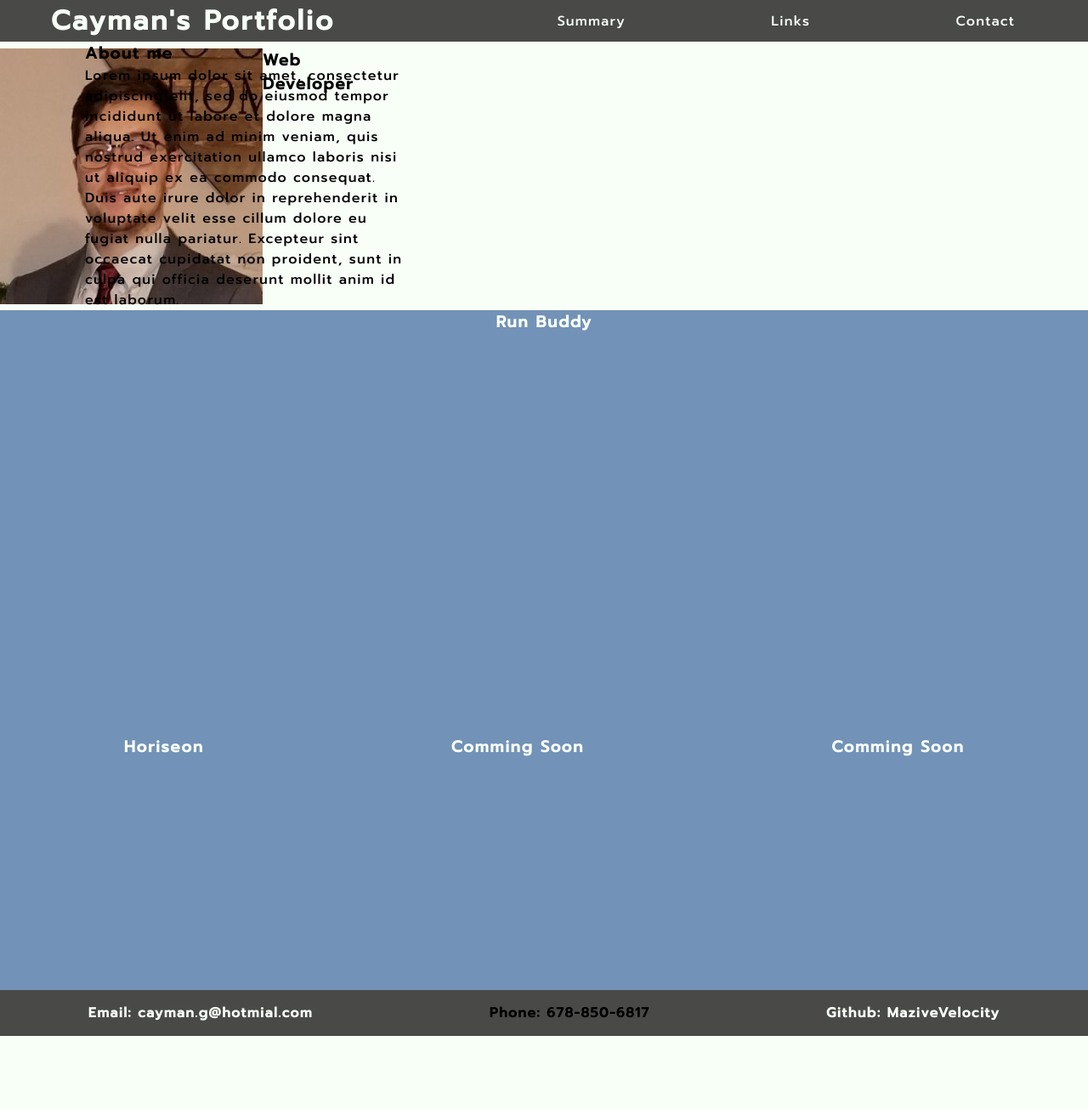
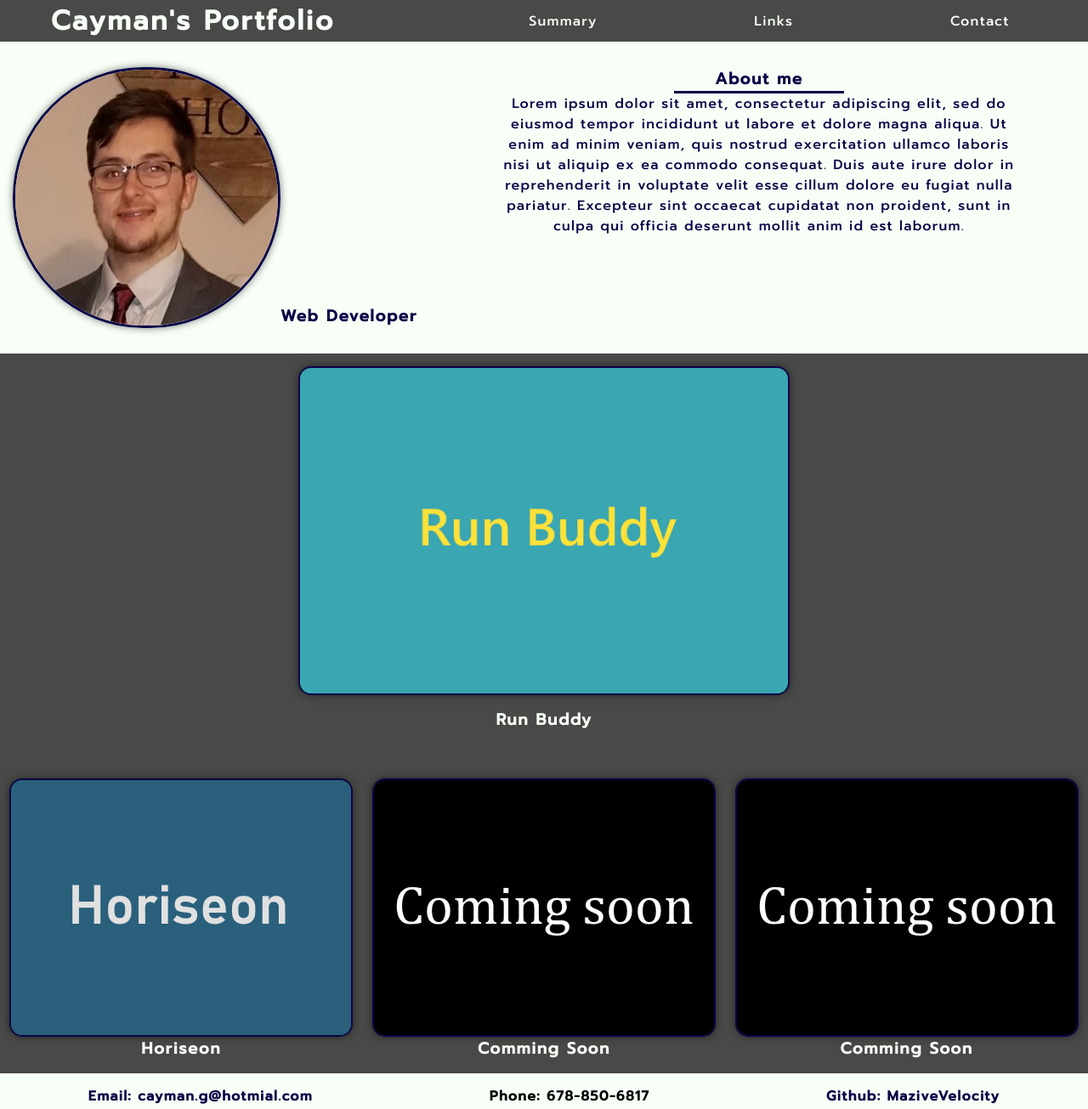
Before and after one commit to MaziveVelocity/Portfolio-page, a plain HTML site: page index.html in a window 1280 px wide. Shown: the whole page at 85% size. Before the commit the page ends 1219 px from the top, so only its background shows below. Drawn offline with Linux system fonts and the light colour scheme.

Commit message:
added contiued styles and images. started media queries

```diff
--- a/Assets/CSS/style.css
+++ b/Assets/CSS/style.css
@@ -10,6 +10,7 @@
     font-family: 'Prompt', sans-serif;
     letter-spacing: 0.08em;
     margin: 0;
+    padding: 0;
 }
 
 body{
@@ -28,6 +29,10 @@ header{
     flex-wrap: wrap;
     align-items: center;
     background-color: var(--primary);
+}
+
+header h1{
+    text-align: center;
 }
 
 header nav {
@@ -53,57 +58,106 @@ header div{
 /*-----Hero section----*/
 #hero{
     display: flex;
-    align-items: center;
+    align-items: flex-start;
+    justify-content: space-between;
+    flex-flow: row wrap;
 }
 
 #hero #title-con{
     display: flex;
     justify-content: space-between;
-    width: 100px;
+    flex-flow: row wrap;
+    margin: 30px 15px;
+}
+
+#hero #title-con h3{
+    display: flex;
+    align-self: flex-end;
+    color: var(--font);
+}
+
+#hero #title-con img {
+    border: 3px solid var(--font);
+    border-radius: 180px;
+    box-shadow: 0 0 10px rgba(0, 0, 0, 0.5);
 }
 
 #hero #summary-con{
+    display: flex;
+    flex-direction: column;
+    align-items: center;
+    text-align: center;
+    flex-grow: 1;
     width: 30%;
-
+    margin: 30px 30px;
+    padding: 0 50px;
 }
 
-#hero #title-con img {
-    align-items: flex-start;
+#hero #summary-con #summary-title{
+    width: 200px;
+    margin: 0 15px;
+    border-bottom: 3px solid var(--font);
+    color: var(--font);
+}
+
+#hero #summary-con #summary p{
+    color: var(--font);
 }
 
 /*----Link section----*/
+.link a img{
+    border-radius: 15px;
+    border: 2px solid var(--font);
+    box-shadow: 0 0 10px rgba(0, 0, 0, 0.5);
+    margin: 0 10px;
+    max-width: 95%;
+    height: auto;
+}
+
 #first-link-con{
-    background-color: var(--secondary);
+    display: flex;
+    justify-content: center;
+    background-color: var(--primary);
     height: 500px;
+    max-width: 100%;
+}
+
+#first-link-con #first-link{
+    text-align: center;
+}
+
+#first-link-con #first-link img{
+
+    margin: 15px auto;
 }
 
 #link-con{
     display: flex;
     flex-flow: row wrap;
-    background-color: var(--secondary);
     justify-content: space-around;
-    height: 300px;
-    margin: 0 auto;
-}
-
-#first-link{
     text-align: center;
+    background-color: var(--primary);
+    height: auto;
+    max-width: 100%;
+    padding-bottom: 15px;
 }
 
 #link-con #first-link {
     width: 500px;
     background-color: var(--primary);
 }
+
 /*----Contact section----*/
 #contact-info{
     display: flex;
     justify-content: space-around;
     flex-flow: row wrap;
-    background-color: var(--primary);
+    background-color: var(--background);
     padding: 15px 0;
 }
 
-#contact-info h4 {
+#contact-info h4 a {
+    color: var(--font);
     margin: 0 auto;
 }
 
@@ -112,9 +166,13 @@ header div{
 Media quieries
 */
 @media screen and(max-width: 768px){
-
+    * {
+        max-width: 768px;
+    }
 }
 
 @media screen and(max-width: 480px){
-
+    * {
+        max-width: 480px;
+    }
 }
--- a/index.html
+++ b/index.html
@@ -22,7 +22,7 @@
             <ul>
                 <li><a href="#summary-con">Summary</a></li>
                 <li><a href="#link-con">Links</a></li>
-                <li><a href="#contact-info">Contact</a></li>
+                    <li><a href="#contact-info">Contact</a></li>
             </ul>
         </nav>
     </Header>
@@ -53,23 +53,26 @@
         </div>
     </section>
 
-    <div id="first-link-con">
-        <div id="first-link" class="">
-            <h3 class="link-title"><a href="https://mazivevelocity.github.io/run-buddy/">Run Buddy</a></h3>
+        <div id="first-link-con">
+            <div id="first-link" class="link">
+                <a href="https://mazivevelocity.github.io/run-buddy/"><img src="./Assets/Images/run-buddy.png" alt="Run buddy page link image"></a>
+                <h3 class="link-title"><a href="https://mazivevelocity.github.io/run-buddy/">Run Buddy</a></h3>
+            </div>
         </div>
-    </div>
-
         <!--Links container-->
     <section id="link-con">
 
-        <!--Linkes and titles-->
-        <div class="link">
+            <!--Linkes and titles-->
+        <div class="link" id="second-link">
+            <a href="https://mazivevelocity.github.io/Horiseon-marketing-page/"><img src="./Assets/Images/horiseon.png" alt="Horiseon page link image"></a>
             <h3 class="link-title"><a href="https://mazivevelocity.github.io/Horiseon-marketing-page/">Horiseon</a></h3>
         </div>
-        <div class="link">
+        <div class="link" id="third-link">
+            <a href="#"><img src="./Assets/Images/coming-soon.png" alt="Coming soon page image"></a>
             <h3 class="link-title"><a href="#">Comming Soon</a></h3>
         </div>
-        <div class="link">
+        <div class="link" id="fourth-link">
+            <a href="#"><img src="./Assets/Images/coming-soon.png" alt="Coming soon page image"></a>
             <h3 class="link-title"><a href="#">Comming Soon</a></h3>
         </div>
     </section>
```
Also changed, not shown: Assets/Images/coming-soon.png (added), Assets/Images/horiseon.png (added), Assets/Images/run-buddy.png (added).
